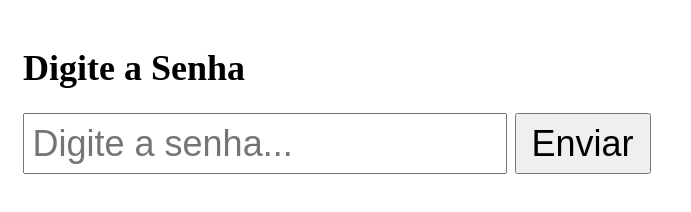
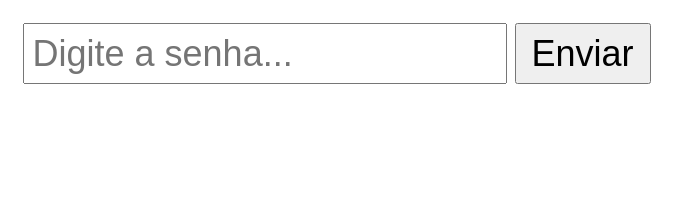
Before and after one commit to ThiagoQuixaba/zYbEsFqRwD, a plain HTML site: page index.html in a window 1280 px wide. Shown: the whole page, without its empty margins (0-691 px from the left). Drawn offline with Linux system fonts and the light colour scheme.

Commit message:
Update index.html

```diff
--- a/index.html
+++ b/index.html
@@ -37,7 +37,6 @@
     </style>
 </head>
     <div>
-        <h1>Digite a Senha</h1>
         <form id="formSenha">
             <div id="inputContainer">
                 <input type="password" id="senhaInput" name="senhaInput" placeholder="Digite a senha...">
```
